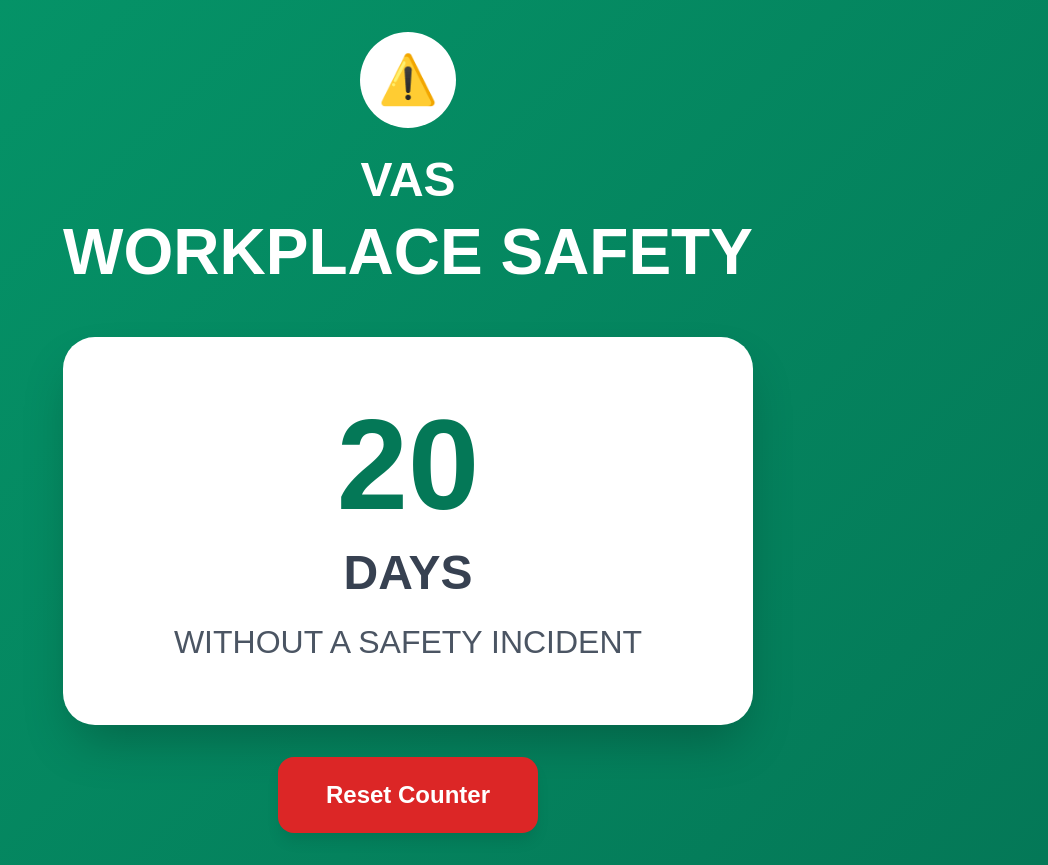
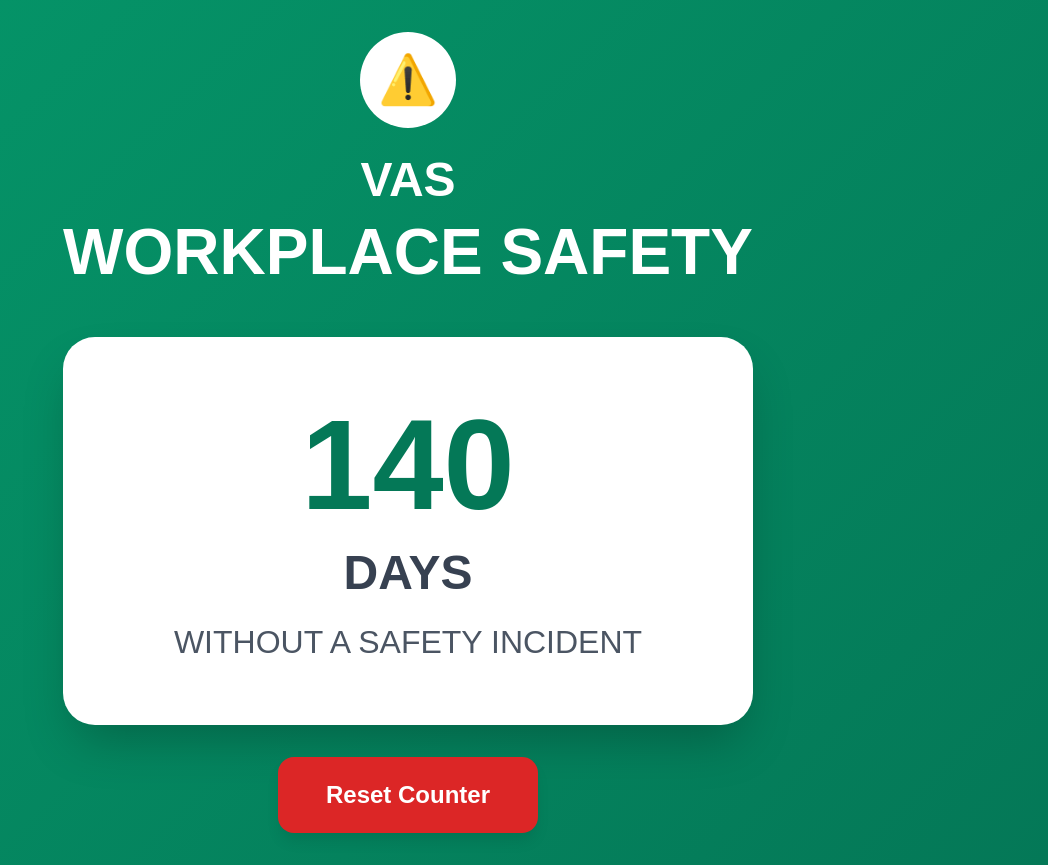
Before and after one commit to Jplangdon/Saftey-Counter, a plain HTML site: page index.html in a window 1280 px wide. Shown: the whole page, without its empty margins (232-1280 px from the left). Drawn offline with Linux system fonts and the light colour scheme.

Commit message:
index.html

```diff
--- a/index.html
+++ b/index.html
@@ -114,7 +114,7 @@
     <script>
         // *** EDIT THIS DATE TO RESET THE COUNTER ***
         // Format: 'YYYY-MM-DD' - This is the date the counter started
-        const COUNTER_START_DATE = '2025-12-10';
+        const COUNTER_START_DATE = '2025-08-12';
 
         // Get the element that shows the number
         const numberElement = document.querySelector('.days-number');
```
